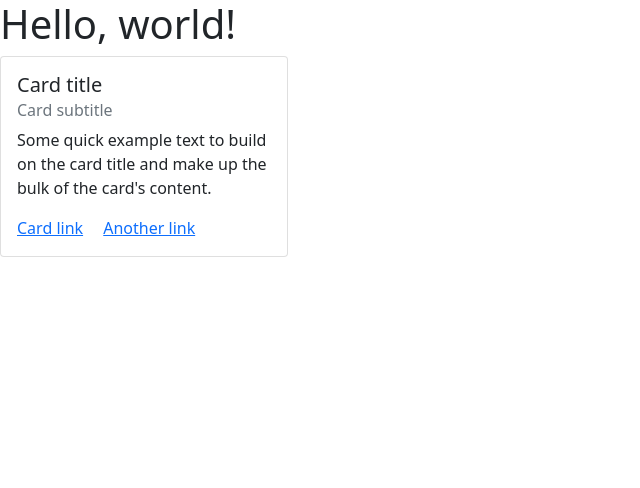
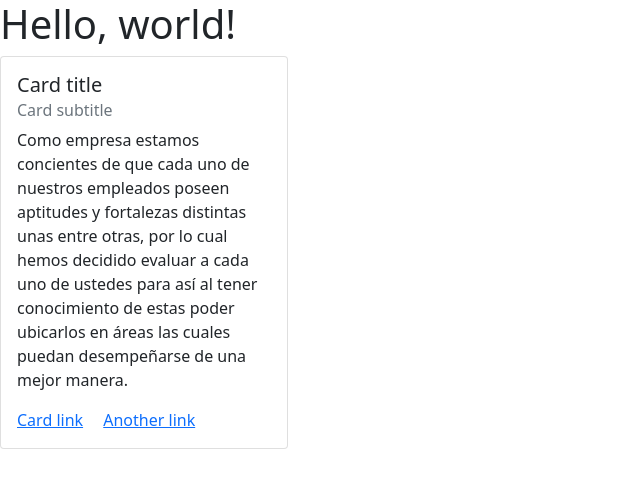
Before and after one commit to Piper616/TestGo, a Django app: template home/templates/inicio.html in a window 1280 px wide. Shown: the top 488 px of the page, without its empty margins (0-640 px from the left). Run offline with Django 3.2, Linux system fonts and the light colour scheme; the template is opened without the code that fills it, so the values that code supplies are empty.

Commit message:
primer guardado

```diff
--- a/home/templates/inicio.html
+++ b/home/templates/inicio.html
@@ -27,7 +27,10 @@
         <div class="card-body">
           <h5 class="card-title">Card title</h5>
           <h6 class="card-subtitle mb-2 text-muted">Card subtitle</h6>
-          <p class="card-text">Some quick example text to build on the card title and make up the bulk of the card's content.</p>
+          <p class="card-text">Como empresa estamos concientes de que cada uno de nuestros empleados poseen aptitudes y fortalezas distintas
+                  unas entre otras, por lo cual hemos decidido evaluar a cada uno de ustedes para así al tener conocimiento
+                  de estas poder ubicarlos en áreas las cuales puedan desempeñarse de una mejor manera.
+          </p>
           <a href="#" class="card-link">Card link</a>
           <a href="#" class="card-link">Another link</a>
         </div>
```
